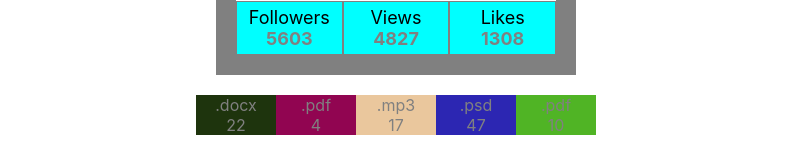
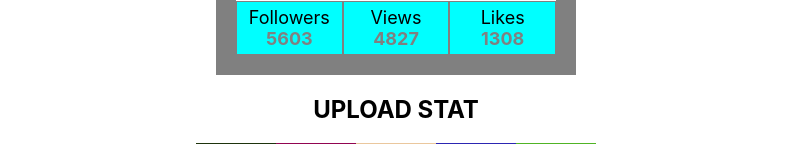
Before and after one commit to VladimirPavlov1/goit-react-hw-01-components, a React (Create React App) app: page / in a window 1280 px wide. Shown: the part 280-424 px from the top of the page, without its empty margins (244-1035 px from the left). Built offline with nearby package versions, Linux system fonts and the light colour scheme.

Commit message:
change Title

```diff
--- a/src/components/App.jsx
+++ b/src/components/App.jsx
@@ -13,7 +13,7 @@ export const App = () => {
   return (
     <div>
       <Profile user={user}/>
-      <Statistics title="" stats={data} />
+      <Statistics title="UPLOAD STAT" stats={data} />
       <FriendList friends={friends}/>
       <Transactions trans={transactions}/>
     </div>
```
